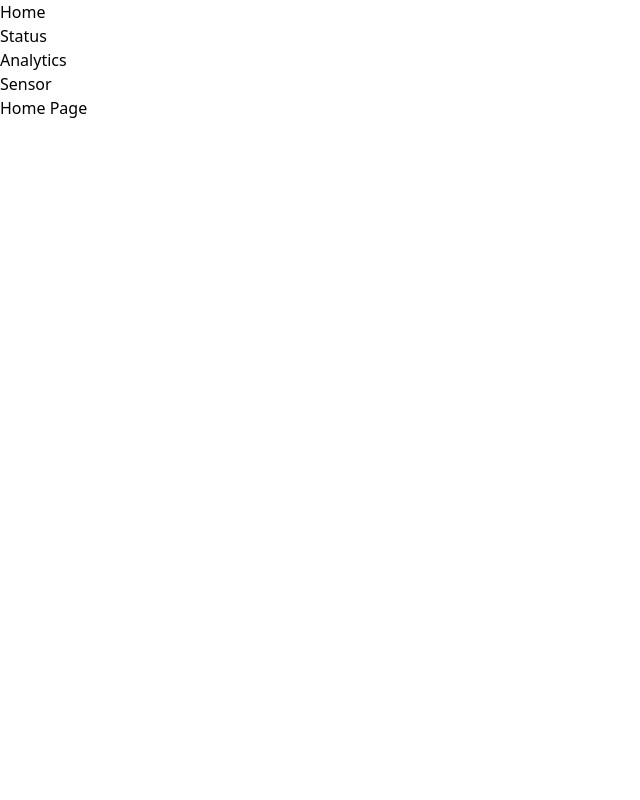
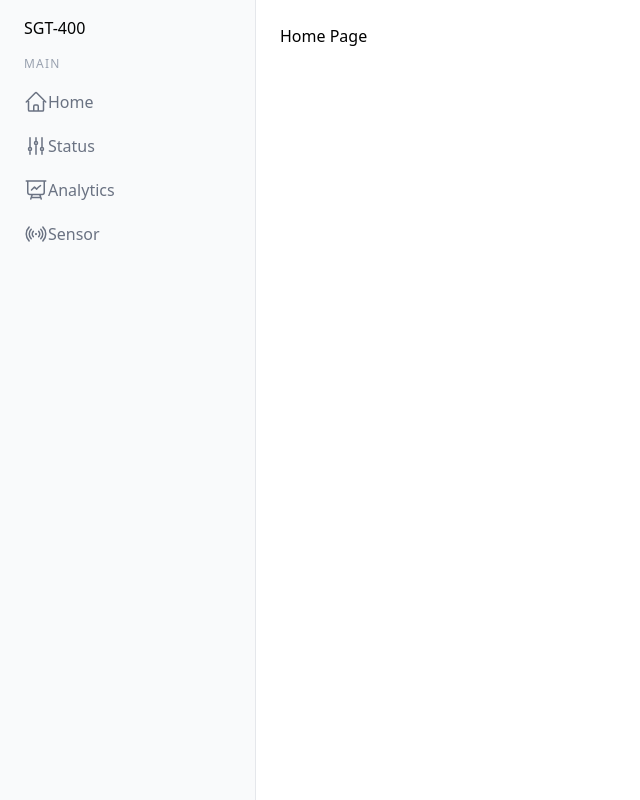
Before and after one commit to Ai-ithub/digital-twine-gas-turbine, a React (Vite) app in the folder frontend/react-ts/: page / in a window 1280 px wide. Shown: the whole page, without its empty margins (0-640 px from the left). Built offline with nearby package versions, Linux system fonts and the light colour scheme.

Commit message:
طراحی اولیه داشبرد انجام شد

```diff
--- a/frontend/react-ts/src/App.tsx
+++ b/frontend/react-ts/src/App.tsx
@@ -2,16 +2,53 @@ import { Link, Outlet } from 'react-router-dom';
 
 const App = () => {
   return (
-    <div>
-      <nav>
-        <ul>
-          <li><Link to="/">Home</Link></li>
-          <li><Link to="/status">Status</Link></li>
-          <li><Link to="/analytics">Analytics</Link></li>
-          <li><Link to="/sensor">Sensor</Link></li>
-        </ul>
-      </nav>
-      <Outlet />
+    <div className="flex min-h-screen">
+      <div className="w-64 bg-gray-50 border-r border-gray-200">
+        <div className="py-4 px-6">
+          <h1>SGT-400</h1>
+        </div>
+
+        <div className="mb-10">
+          <h3 className="mx-6 mb-2 text-xs text-gray-400 uppercase tracking-widest">Main</h3>
+          <nav>
+            <Link to="/" className="flex items-center px-6 py-2.5 text-gray-500 hover:text-orange-600 group">
+            <svg xmlns="http://www.w3.org/2000/svg" fill="none" viewBox="0 0 24 24" stroke-width="1.5" stroke="currentColor" className="size-6">
+  <path stroke-linecap="round" stroke-linejoin="round" d="m2.25 12 8.954-8.955c.44-.439 1.152-.439 1.591 0L21.75 12M4.5 9.75v10.125c0 .621.504 1.125 1.125 1.125H9.75v-4.875c0-.621.504-1.125 1.125-1.125h2.25c.621 0 1.125.504 1.125 1.125V21h4.125c.621 0 1.125-.504 1.125-1.125V9.75M8.25 21h8.25" />
+</svg>
+
+              Home
+            </Link>
+
+            <Link to="/status" className="flex items-center px-6 py-2.5 text-gray-500 hover:text-orange-600 group">
+            <svg xmlns="http://www.w3.org/2000/svg" fill="none" viewBox="0 0 24 24" stroke-width="1.5" stroke="currentColor" className="size-6">
+  <path stroke-linecap="round" stroke-linejoin="round" d="M6 13.5V3.75m0 9.75a1.5 1.5 0 0 1 0 3m0-3a1.5 1.5 0 0 0 0 3m0 3.75V16.5m12-3V3.75m0 9.75a1.5 1.5 0 0 1 0 3m0-3a1.5 1.5 0 0 0 0 3m0 3.75V16.5m-6-9V3.75m0 3.75a1.5 1.5 0 0 1 0 3m0-3a1.5 1.5 0 0 0 0 3m0 9.75V10.5" />
+</svg>
+
+              Status
+            </Link>
+
+            <Link to="/analytics" className="flex items-center px-6 py-2.5 text-gray-500 hover:text-orange-600 group">
+            <svg xmlns="http://www.w3.org/2000/svg" fill="none" viewBox="0 0 24 24" stroke-width="1.5" stroke="currentColor" className="size-6">
+  <path stroke-linecap="round" stroke-linejoin="round" d="M3.75 3v11.25A2.25 2.25 0 0 0 6 16.5h2.25M3.75 3h-1.5m1.5 0h16.5m0 0h1.5m-1.5 0v11.25A2.25 2.25 0 0 1 18 16.5h-2.25m-7.5 0h7.5m-7.5 0-1 3m8.5-3 1 3m0 0 .5 1.5m-.5-1.5h-9.5m0 0-.5 1.5m.75-9 3-3 2.148 2.148A12.061 12.061 0 0 1 16.5 7.605" />
+</svg>
+
+              Analytics
+            </Link>
+
+            <Link to="/sensor" className="flex items-center px-6 py-2.5 text-gray-500 hover:text-orange-600 group">
+            <svg xmlns="http://www.w3.org/2000/svg" fill="none" viewBox="0 0 24 24" stroke-width="1.5" stroke="currentColor" className="size-6">
+  <path stroke-linecap="round" stroke-linejoin="round" d="M9.348 14.652a3.75 3.75 0 0 1 0-5.304m5.304 0a3.75 3.75 0 0 1 0 5.304m-7.425 2.121a6.75 6.75 0 0 1 0-9.546m9.546 0a6.75 6.75 0 0 1 0 9.546M5.106 18.894c-3.808-3.807-3.808-9.98 0-13.788m13.788 0c3.808 3.807 3.808 9.98 0 13.788M12 12h.008v.008H12V12Zm.375 0a.375.375 0 1 1-.75 0 .375.375 0 0 1 .75 0Z" />
+</svg>
+
+              Sensor
+            </Link>
+          </nav>
+        </div>
+      </div>
+
+      <div className="flex-1 p-6">
+        <Outlet />
+      </div>
     </div>
   );
 };
```
